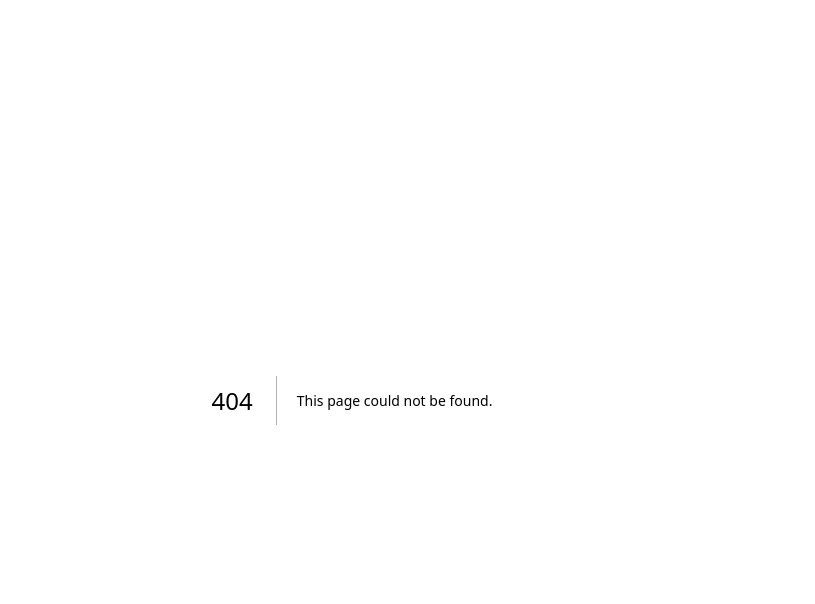
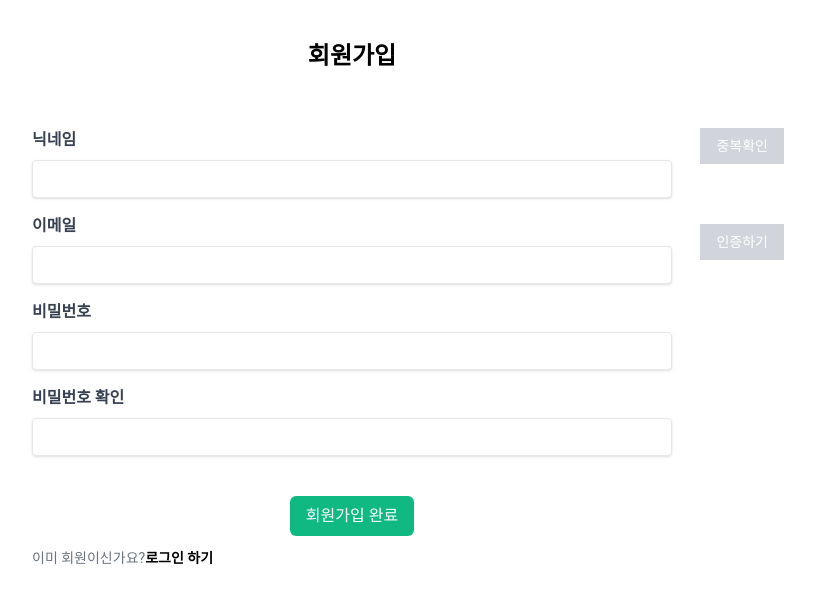
Before and after one commit to Bucket-Business-Organization/buki-buki-client, a Next.js app: page /SignUp in a window 1280 px wide. Before the commit this address had no page. Shown: the top 604 px of the page, without its empty margins (288-1103 px from the left). Built offline with nearby package versions, Linux system fonts and the light colour scheme.

Commit message:
Feat: 회원가입, 로그인 페이지 작업

```diff
--- a/pages/Profile.tsx
+++ b/pages/Profile.tsx
@@ -6,6 +6,9 @@ import Input from "@/components/common/Input";
 import MyProfileForm from "@/components/form/MyProfileForm";
 import DefaultModal from "@/components/common/DefaultModal";
 import DefaultButton from "@/components/common/DefaultButton";
+import AddBukiForm from "@/components/form/AddBukiForm";
+import Link from "next/link";
+import SignIn from "./SignIn";
 
 const Profile = () => {
   const [friendDeletion, setFriendDeletion] = useState(false);
@@ -18,6 +21,22 @@ const Profile = () => {
 
   return (
     <BaseLayout>
+      <Link href="/SignIn">
+        <DefaultButton
+          label={"로그인"}
+          onClick={() => {
+            alert("이동");
+          }}
+        />
+      </Link>
+      <Link href="/SignUp">
+        <DefaultButton
+          label={"회원가입"}
+          onClick={() => {
+            alert("이동");
+          }}
+        />
+      </Link>
       <MyProfileForm
         nickname={""}
         gender={""}
@@ -226,6 +245,8 @@ const Profile = () => {
           />
         </div>
       </DefaultModal>
+
+      <AddBukiForm />
     </BaseLayout>
   );
 };
--- /dev/null
+++ b/pages/SignIn.tsx
@@ -0,0 +1,74 @@
+import DefaultButton from "@/components/common/DefaultButton";
+import Input from "@/components/common/Input";
+import Link from "next/link";
+import { useState } from "react";
+
+interface FormValues {
+  email: string;
+  password: string;
+}
+
+const SignIn = () => {
+  const [formValues, setFormValues] = useState<FormValues>({
+    email: "",
+    password: "",
+  });
+
+  const handleInputChange = (event: React.ChangeEvent<HTMLInputElement>) => {
+    const { name, value } = event.target;
+    setFormValues((prevValues) => ({ ...prevValues, [name]: value }));
+  };
+
+  const handleFormSubmit = (event: React.FormEvent<HTMLFormElement>) => {
+    event.preventDefault();
+    // TODO: Add form submission logic
+  };
+
+  const handleForgotPassword = () => {
+    // TODO: Add forgot password logic
+  };
+
+  return (
+    <div className="w-1/2	m-auto mt-10 ">
+      <h1 className="text-center text-2xl	font-bold mb-14">로그인</h1>
+      <form onSubmit={handleFormSubmit}>
+        <Input
+          type="email"
+          id="이메일"
+          label="이메일"
+          value={formValues.email}
+          onChange={handleInputChange}
+        />
+        <Input
+          type="password"
+          id="비밀번호"
+          label="비밀번호"
+          value={formValues.password}
+          onChange={handleInputChange}
+        />
+        <Link
+          href="/forgot-password"
+          className="text-sm text-gray-500 absolute right-0 top-0 mt-3 mr-3"
+        >
+          비밀번호 찾기
+        </Link>
+        <DefaultButton
+          type="submit"
+          label={"로그인"}
+          onClick={() => {
+            alert("로그인 완료");
+          }}
+          className="block mx-auto mt-10"
+        />
+      </form>
+      <p className="mt-3 text-sm text-gray-500">
+        회원이 아니신가요?
+        <Link href="/SignUp" className="font-semibold text-black ml-1">
+          회원가입
+        </Link>
+      </p>
+    </div>
+  );
+};
+
+export default SignIn;
--- /dev/null
+++ b/pages/SignUp.tsx
@@ -0,0 +1,104 @@
+import DefaultButton from "@/components/common/DefaultButton";
+import Input from "@/components/common/Input";
+import Link from "next/link";
+import { useState } from "react";
+
+interface FormValues {
+  nickname: string;
+  email: string;
+  password: string;
+  confirmPassword: string;
+}
+
+const SignUp = () => {
+  const [formValues, setFormValues] = useState<FormValues>({
+    nickname: "",
+    email: "",
+    password: "",
+    confirmPassword: "",
+  });
+
+  const handleInputChange = (event: React.ChangeEvent<HTMLInputElement>) => {
+    const { name, value } = event.target;
+    setFormValues((prevValues) => ({ ...prevValues, [name]: value }));
+  };
+
+  const handleFormSubmit = (event: React.FormEvent<HTMLFormElement>) => {
+    event.preventDefault();
+    // TODO: Add form submission logic
+  };
+
+  const handleCheckNicknameAvailability = () => {
+    // TODO: Add nickname availability check logic
+  };
+
+  const handleVerifyEmail = () => {
+    // TODO: Add email verification logic
+  };
+
+  return (
+    <div className="w-1/2	m-auto mt-10 ">
+      <h1 className="text-center text-2xl	font-bold mb-14">회원가입</h1>
+      <form onSubmit={handleFormSubmit}>
+        <Input
+          id="닉네임"
+          label="닉네임"
+          type="text"
+          value={formValues.nickname}
+          onChange={handleInputChange}
+        />
+        <DefaultButton
+          type="button"
+          onClick={handleCheckNicknameAvailability}
+          label={"중복확인"}
+          className="text-black py-1 px-2 text-sm bg-gray-300 rounded-none absolute top-32 right-52"
+        />
+
+        <Input
+          type="email"
+          id="이메일"
+          label="이메일"
+          value={formValues.email}
+          onChange={handleInputChange}
+        />
+        <DefaultButton
+          type="button"
+          onClick={handleVerifyEmail}
+          label={"인증하기"}
+          className=" text-black py-1 px-2 text-sm bg-gray-300 rounded-none  absolute top-56 right-52"
+        />
+
+        <Input
+          type="password"
+          id="비밀번호"
+          label="비밀번호"
+          value={formValues.password}
+          onChange={handleInputChange}
+        />
+        <Input
+          type="password"
+          id="비밀번호 확인"
+          label="비밀번호 확인"
+          value={formValues.confirmPassword}
+          onChange={handleInputChange}
+        />
+        <DefaultButton
+          type="submit"
+          label={"회원가입 완료"}
+          onClick={() => {
+            alert("가입완료");
+          }}
+          className="block mx-auto mt-10"
+        />
+      </form>
+      <p className="mt-3 text-sm text-gray-500">
+        이미 회원이신가요?
+        <Link href="/SignIn" className="font-semibold text-black">
+          로그인 하기
+        </Link>
+      </p>
+    </div>
+  );
+};
+
+export default SignUp;
```
